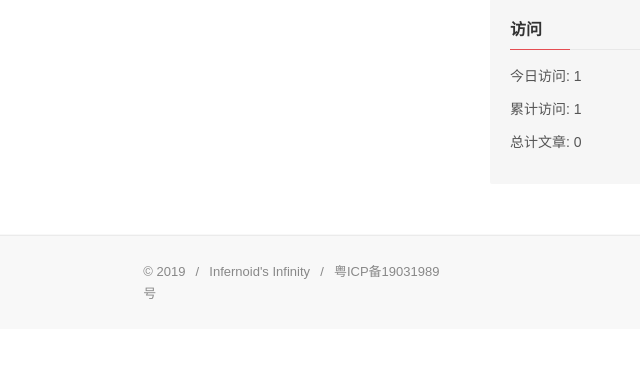
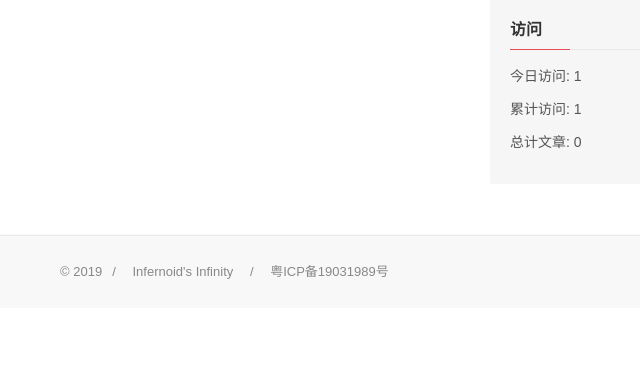
Before and after one commit to anodroid/blogdemo, a Django app: page / in a window 1280 px wide. Shown: the part 395-760 px from the top of the page, without its empty margins (340-980 px from the left). Run offline with Django 3.2, Linux system fonts and the light colour scheme; data comes from the database, SQL or seed files in the repository; data that the repository does not hold is empty; some libraries are stand-ins or nearby versions; some web fonts are replaced.

Commit message:
add footer link

```diff
--- a/templates/base.html
+++ b/templates/base.html
@@ -266,16 +266,16 @@
             <div class="footer-copy">
                 <div class="container">
                     <div class="row">
-						<div class="col-4"></div>
-                        <div class="col-4">
+						<div class="col-3"></div>
+                        <div class="col-6">
                             <div class="site-info">© 2019
-								<span class="sep">/
-								<span class="sep">Infernoid's Infinity
-								<span class="sep">/
-								<span class="sep" href="www.beian.miit.gov.cn">粤ICP备19031989号
+								<span class="sep">/</span>
+								<span class="sep">Infernoid's Infinity</span>
+								<span class="sep">/</span>
+								<a class="sep" href="http://www.beian.miit.gov.cn">粤ICP备19031989号</a>
 							</div>
                         </div>
-                        <div class="col-4"></div>
+                        <div class="col-3"></div>
                     </div><!-- .row -->
                 </div>
             </div>
```
